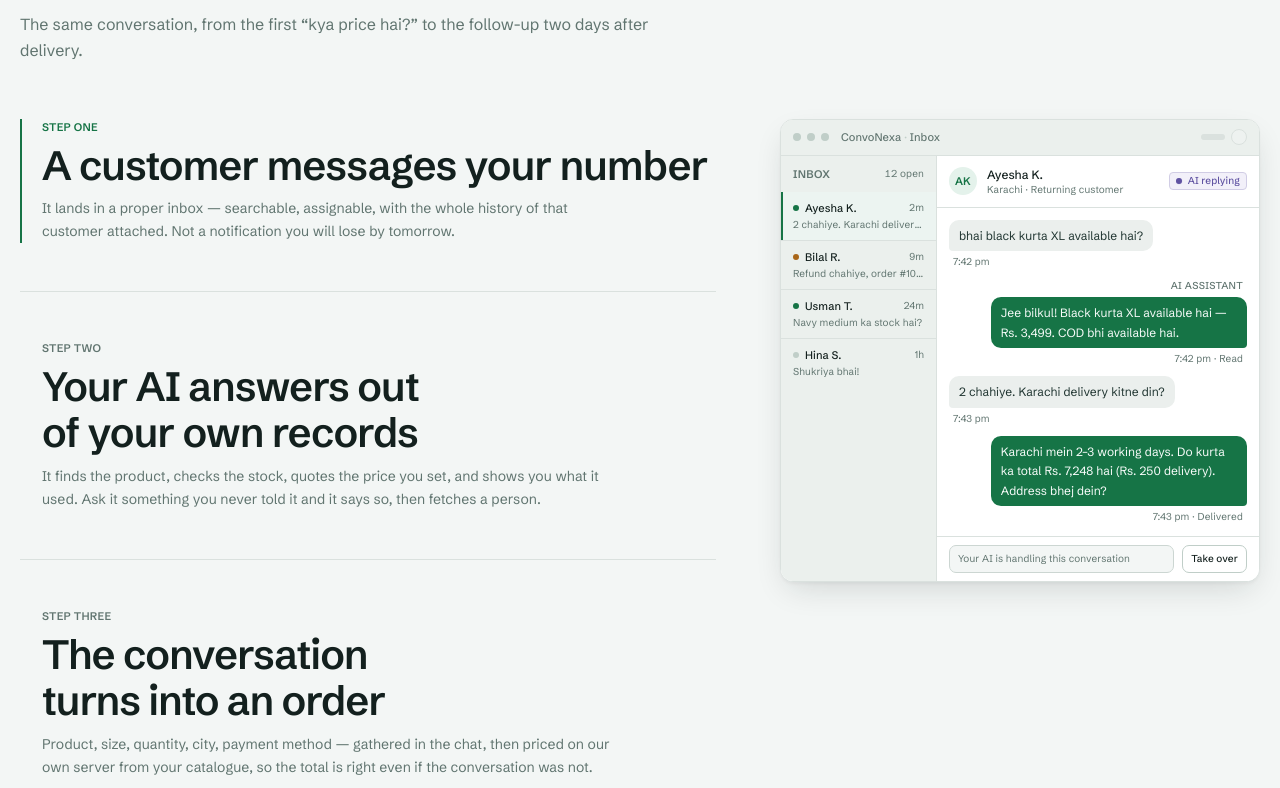
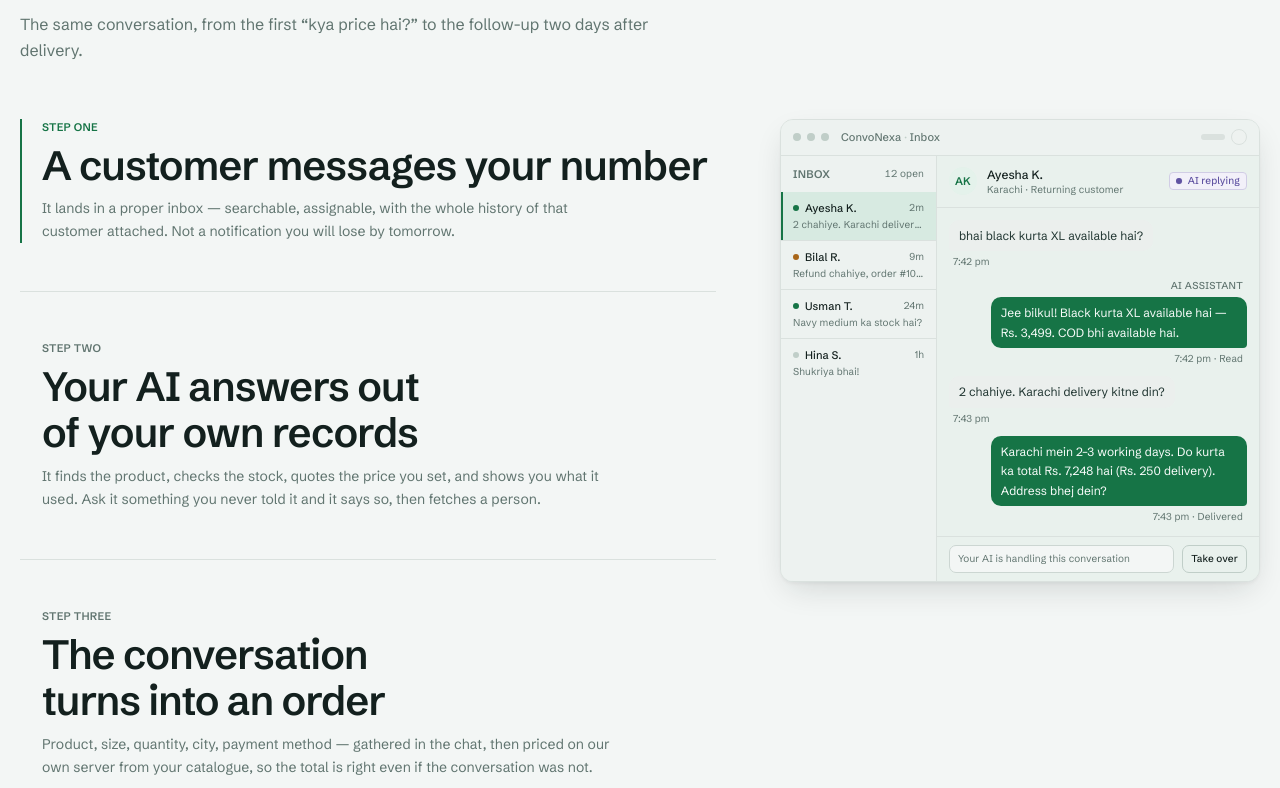
Before and after one commit to MuhammadAkmal2005/whatsapp-os, a Next.js app: page / in a window 1280 px wide. Shown: the part 2092-2880 px from the top of the page. Built offline with nearby package versions, Linux system fonts and the light colour scheme.

Commit message:
style(theme): refine dark and light theme palettes

```diff
--- a/app/globals.css
+++ b/app/globals.css
@@ -53,13 +53,13 @@
      Seven steps, darkest ground to lightest surface, so depth is legible without
      shadow: sunken wells, the page itself, cards, what sits on a card, and the
      tint a selected row takes. */
-  --background: 150 16% 96%;
+  --background: 152 16% 96%;
   --foreground: 172 24% 10%;
 
-  --surface-sunken: 152 14% 93%;
-  --surface-selected: 158 26% 94%;
+  --surface-sunken: 152 16% 94%;
+  --surface-selected: 152 30% 88%;
 
-  --card: 0 0% 100%;
+  --card: 152 24% 93%;
   --card-foreground: 172 24% 10%;
 
   /* A surface stacked on a card — a nested panel, a mock frame, a floating menu. On
@@ -93,7 +93,7 @@
   --muted: 152 12% 94%;
   --muted-foreground: 165 9% 42%;
 
-  --accent: 154 16% 92%;
+  --accent: 152 24% 90%;
   --accent-foreground: 168 28% 15%;
 
   /* ── Interactive states ───────────────────────────────────────────────────────
@@ -112,7 +112,7 @@
      third answer that existed before this pass (`bg-muted` on three of them) was
      not. */
   --interactive-hover: var(--accent);
-  --interactive-pressed: 154 18% 87%;
+  --interactive-pressed: 152 30% 85%;
 
   /* ── Status ───────────────────────────────────────────────────────────────────
      Each family carries a solid fill, its readable foreground, a tinted surface for
@@ -162,12 +162,12 @@
      Foreground lightness is set by the dimmest thing drawn in it: inactive nav rows
      render at 75% alpha, so 22% is the value at which those still clear 4.5:1
      against the 92% ground. */
-  --sidebar: 154 22% 92%;
+  --sidebar: 152 20% 91%;
   --sidebar-foreground: 170 20% 22%;
   --sidebar-muted: 165 11% 38%;
-  --sidebar-accent: 154 18% 87%;
-  --sidebar-selected: 156 26% 85%;
-  --sidebar-border: 154 14% 84%;
+  --sidebar-accent: 152 24% 88%;
+  --sidebar-selected: 152 30% 86%;
+  --sidebar-border: 152 18% 84%;
   /* Display type in the panel. The body foreground above is deliberately quiet so a
      nav list recedes; a heading set in it looks tired. This is the one step further
      that a headline needs, and having it as a token is what keeps a raw ink value
@@ -227,22 +227,22 @@
 }
 
 .dark {
-  --background: 174 24% 7%;
-  --foreground: 152 10% 92%;
+  --background: 204 20% 8%;
+  --foreground: 0 0% 100%;
 
-  --surface-sunken: 174 22% 5%;
-  --surface-selected: 168 24% 14%;
+  --surface-sunken: 204 20% 5%;
+  --surface-selected: 158 50% 16%;
 
-  --card: 172 20% 9%;
-  --card-foreground: 152 10% 92%;
+  --card: 204 20% 12%;
+  --card-foreground: 0 0% 100%;
 
   /* On ink, elevation is value: a panel inside a card genuinely gets lighter. This is the
      mechanism that cannot exist in light mode, where the card is already white — same
      token, and the reason it is a token at all rather than one more shade of `card`. */
-  --surface-elevated: 172 20% 11%;
+  --surface-elevated: 204 20% 16%;
 
   --popover: var(--surface-elevated);
-  --popover-foreground: 152 10% 92%;
+  --popover-foreground: 0 0% 100%;
 
   --overlay: 174 30% 3% / 0.6;
 
@@ -256,17 +256,17 @@
   --primary-surface: 164 30% 16%;
   --primary-border: 162 26% 26%;
 
-  --secondary: 168 14% 15%;
-  --secondary-foreground: 152 10% 90%;
+  --secondary: 204 15% 15%;
+  --secondary-foreground: 0 0% 100%;
 
-  --muted: 168 12% 14%;
-  --muted-foreground: 152 8% 60%;
+  --muted: 204 15% 14%;
+  --muted-foreground: 204 10% 65%;
 
-  --accent: 166 16% 17%;
-  --accent-foreground: 152 10% 92%;
+  --accent: 158 40% 14%;
+  --accent-foreground: 0 0% 100%;
 
   --interactive-hover: var(--accent);
-  --interactive-pressed: 166 18% 22%;
+  --interactive-pressed: 158 40% 18%;
 
   --success: 156 46% 44%;
   --success-foreground: 172 36% 6%;
@@ -294,18 +294,18 @@
   --ai-surface: 250 26% 18%;
   --ai-border: 250 24% 30%;
 
-  --border: 168 14% 18%;
-  --border-strong: 166 12% 27%;
-  --input: 168 14% 22%;
+  --border: 204 15% 18%;
+  --border-strong: 204 15% 24%;
+  --input: 204 15% 20%;
   --ring: 158 46% 50%;
 
-  --sidebar: 176 26% 6%;
-  --sidebar-foreground: 152 10% 76%;
-  --sidebar-muted: 152 7% 52%;
-  --sidebar-accent: 170 20% 13%;
-  --sidebar-selected: 166 24% 16%;
-  --sidebar-border: 170 18% 14%;
-  --sidebar-strong: 150 18% 95%;
+  --sidebar: 204 22% 6%;
+  --sidebar-foreground: 0 0% 95%;
+  --sidebar-muted: 204 10% 55%;
+  --sidebar-accent: 158 40% 14%;
+  --sidebar-selected: 158 50% 16%;
+  --sidebar-border: 204 20% 14%;
+  --sidebar-strong: 0 0% 100%;
   --sidebar-primary: 158 46% 50%;
 
   --chart-1: 158 46% 48%;
@@ -320,7 +320,7 @@
      highlight on the top edge plus a deeper, more diffuse cast. */
   --shadow-raised: 0 1px 0 0 hsl(152 10% 92% / 0.04), 0 6px 16px -6px hsl(0 0% 0% / 0.5);
   --shadow-overlay: 0 1px 0 0 hsl(152 10% 92% / 0.05), 0 16px 40px -12px hsl(0 0% 0% / 0.66);
-  --shadow-sticky: 0 1px 0 0 hsl(168 14% 18%), 0 8px 20px -14px hsl(0 0% 0% / 0.7);
+  --shadow-sticky: 0 1px 0 0 hsl(204 15% 18%), 0 8px 20px -14px hsl(0 0% 0% / 0.7);
 }
 
 /**
```
